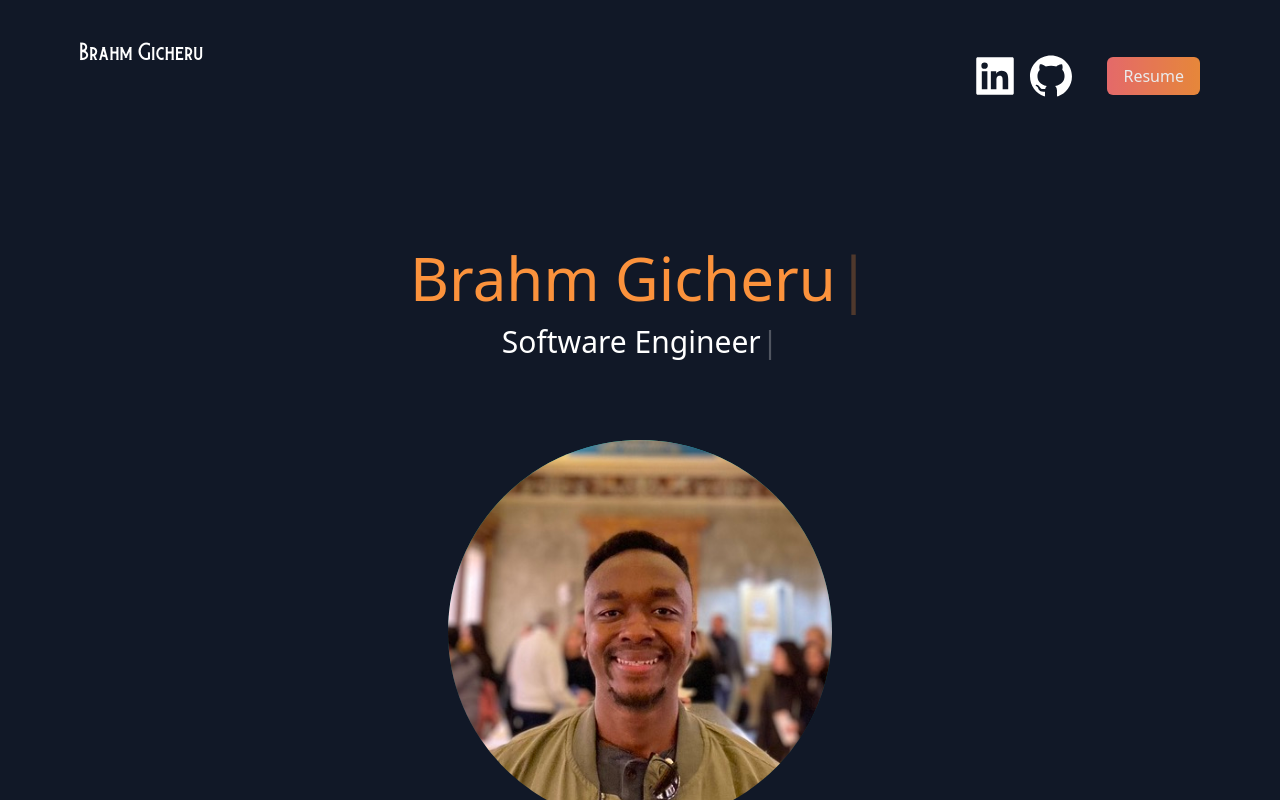
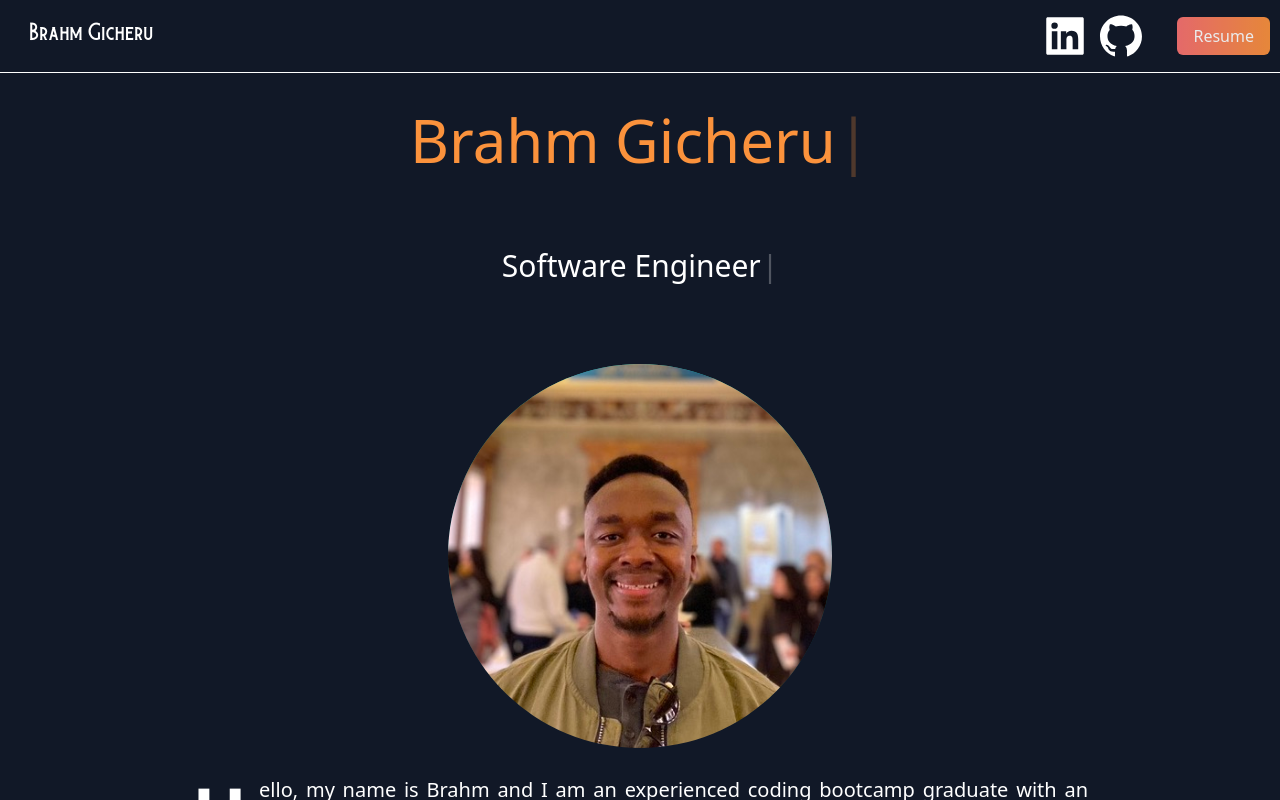
Before and after one commit to brahmg1/brahmgicheru-portfolio, a Next.js app: page / in a window 1280 px wide. Shown: the top 800 px of the page. Built offline with nearby package versions, Linux system fonts and the light colour scheme.

Commit message:
add fixed header

```diff
--- a/pages/index.js
+++ b/pages/index.js
@@ -104,8 +104,25 @@ function HomePage() {
   // State to toggle the visibility of the project description
   const [showDescription, setShowDescription] = useState(false);
 
+  const bodyStyle = {
+    margin: 0,
+    padding: 0,
+  };
+
+  const headerStyle = {
+    position: 'fixed',
+    top: 0,
+    left: 0,
+    width: '100%',
+    padding: '0px 10px',
+    zIndex: 1000,
+    backgroundColor: '#111827',
+    borderBottom: '1px solid white',
+  };
+
+
   return (
-    <div className="dark">
+    <div className="dark" style={bodyStyle}>
 
       <Head>
         <title>Brahm Gicheru Portfolio</title>
@@ -117,8 +134,8 @@ function HomePage() {
       <main className="bg-white px-4 md:px-10 lg:px-20 dark:bg-gray-900">
 
        <section className="min-h-screen">
-         <nav className="py-4 md:py-10 mb-4 md:mb-12 flex justify-between">
-        <h1  className="text-xl font-burtons dark:text-white">
+         <nav className="py-4 md:py-10 mb-4 md:mb-12 flex justify-between" style={headerStyle}> {/* Fix header at the top*/}
+        <h1  className="text-xl font-burtons dark:text-white" style={{ padding: '20px' }}>
           Brahm Gicheru
           </h1>
         <ul className="flex items-center">
@@ -157,8 +174,9 @@ function HomePage() {
         </ul>
           </nav>
 
+
           <div className="text-center p-4 md:p-10">
-            <h2 className="text-5xl py-2 text-orange-400 font-medium md:text-6xl" >
+            <h2 className="text-5xl py-2 text-orange-400 font-medium md:text-6xl" style={{ padding: '70px' }}>
             <Typewriter
             onInit={(typewriter) => {
               typewriter.typeString("Brahm Gicheru").start();
```
